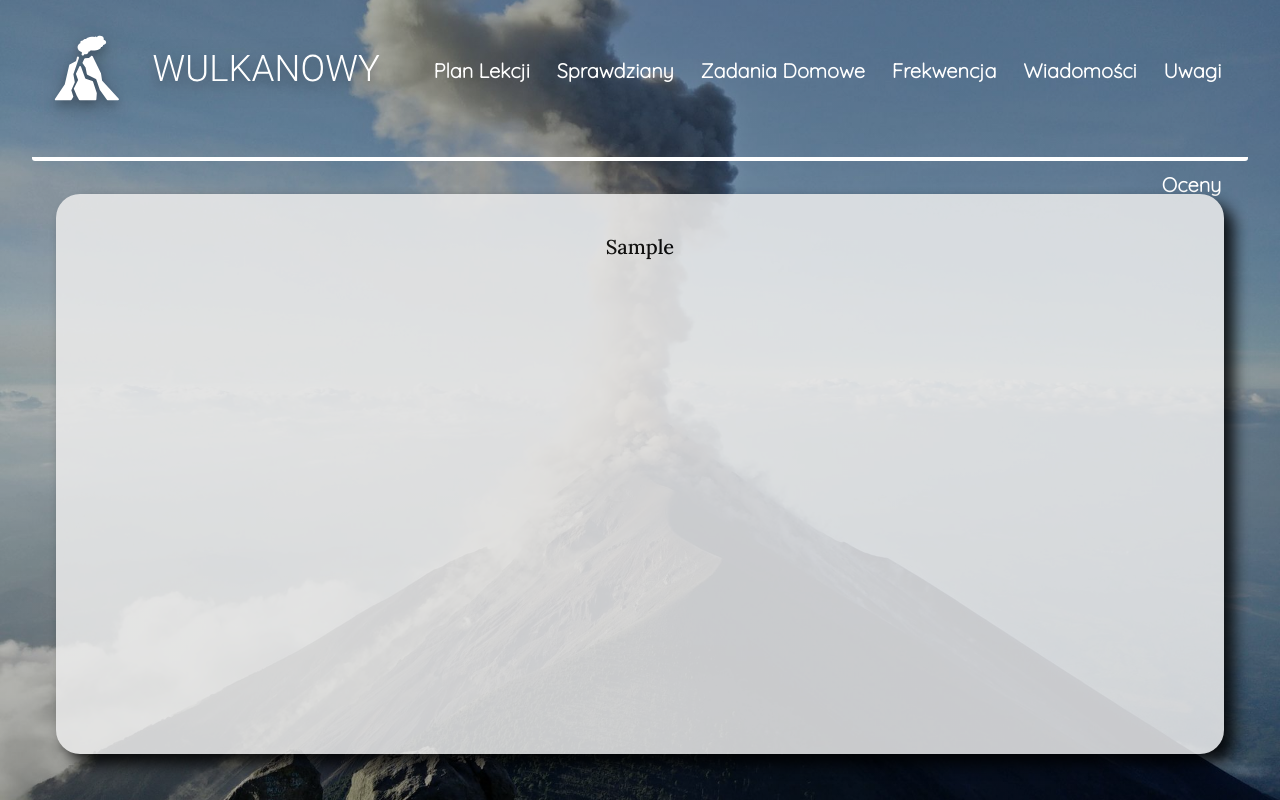
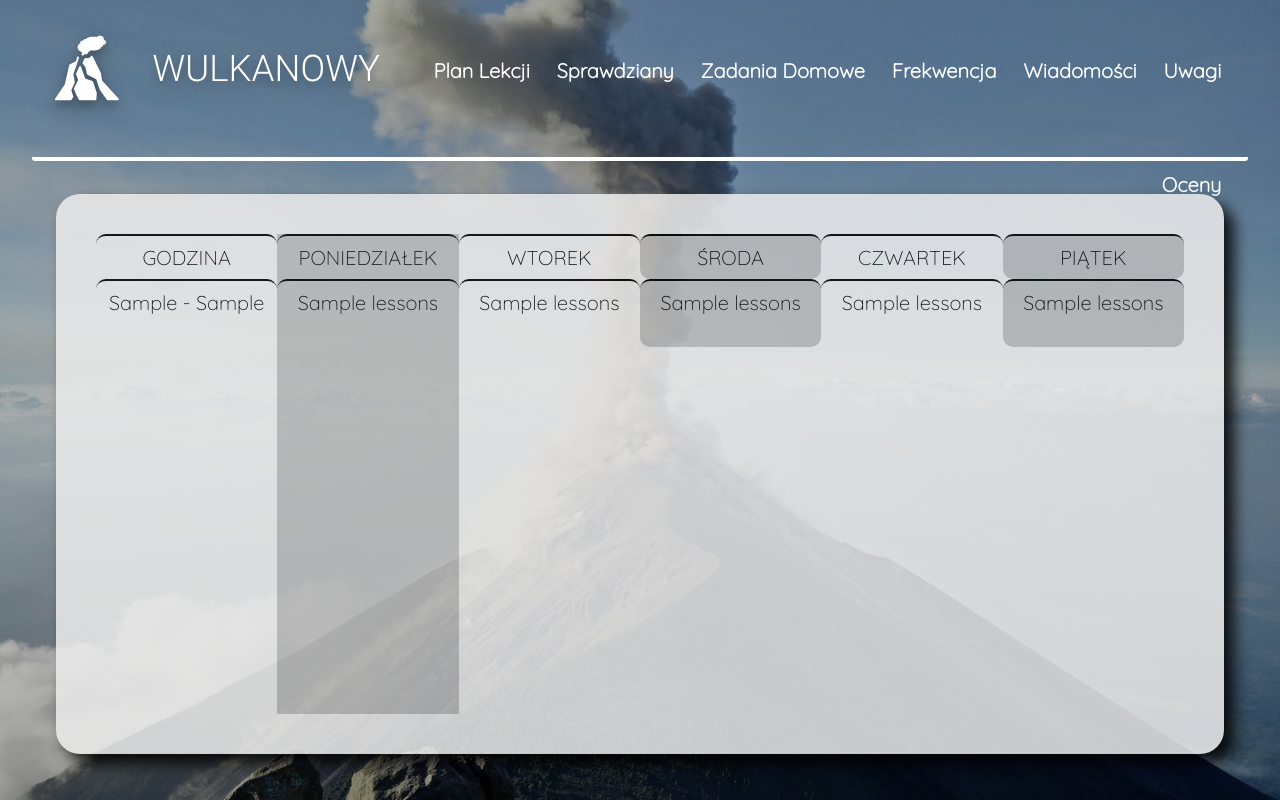
Before and after one commit to Zaptyp/wulkanowy-web, a Django app: template mypage/templates/plan.html in a window 1280 px wide. Run offline with Django 3.2, Linux system fonts and the light colour scheme; the template is opened without the code that fills it: most values are stand-ins (such as "Sample title", 1, 10 or a date in 2020).

Commit message:
Simple timetable display

```diff
--- a/mypage/Wulkanowy/templatetags/custom_filters_tags.py
+++ b/mypage/Wulkanowy/templatetags/custom_filters_tags.py
@@ -24,7 +24,7 @@ def set_color(grade, value):
     elif value == '3' or value == '3-' or value == '3+':
         return mark_safe(f"<div class='grade' style='background-color: #ffb940;'>{grade}</div>")
     elif value == '2' or value == '2-' or value == '2+':
-        return mark_safe(f"<div class='grade' style='background-color: #ff774d;'>{grade }</div>")
+        return mark_safe(f"<div class='grade' style='background-color: #ff774d;'>{grade}</div>")
     elif value == '1' or value == '1+':
         return mark_safe(f"<div class='grade' style='background-color: #d43f3f;'>{grade}</div>")
     else:
--- a/mypage/files/start.css
+++ b/mypage/files/start.css
@@ -80,14 +80,6 @@ li{
     list-style-type: none;
 }
 
-li > ul > li{
-    display: none;
-}
-
-li:active > ul > li{
-    display: block;
-}
-
 #grades{
     float: left;
 }
@@ -134,3 +126,29 @@ li:active > ul > li{
     content: '';
     width: 80%;
 }
+
+.item{
+    border-top: 2px solid black;
+    width: 90%;
+    padding: 5%;
+    border-radius: 10px;
+}
+
+.header{
+    border-top: 2px solid black;
+    border-radius: 10px;
+    width: 90%;
+    padding: 5%;
+    font-family: 'Open Sans Condensed', sans-serif;
+    font-family: 'Quicksand', sans-serif;
+}
+
+.column{
+    display: absolute;
+    height: 100%;
+    width: 16.66666666666667%;
+    float: left;
+    font-family: 'Open Sans Condensed', sans-serif;
+    font-family: 'Quicksand', sans-serif;
+    color: black;
+}
--- a/mypage/files/start.js
+++ b/mypage/files/start.js
@@ -0,0 +1,10 @@
+function grade_action(id) {
+    var x = document.getElementById(id);
+    var element = x.getElementsByTagName('li')[0];
+    if(element.style.display == 'none'){
+        element.style.display = 'block';
+    }
+    else if(element.style.display == 'block'){
+        element.style.display = 'none';
+    }
+}
--- a/mypage/templates/oceny.html
+++ b/mypage/templates/oceny.html
@@ -32,9 +32,9 @@
     <div class="content">
       {% for l in lesson %}
           <div class="lesson">
-            <li>{{ l }}
+            <li id='id-{{l}}' onclick='grade_action(this.id)'>{{ l }}
               <ul>
-                <li>
+                <li style='display: none;'>
                   {% for i in gc %}
                     {% if i == l %}
                       <div id='grades_content'>
--- a/mypage/templates/plan.html
+++ b/mypage/templates/plan.html
@@ -29,7 +29,42 @@
       </h1>
      </div>
     <div class="content">
-      {{ json_data }}
+      <div class='column'>
+        <div class='header'>GODZINA</div>
+          {% for hours in hour.items %}
+            <div class='item' style='height: 10%;'>{{ hours.1.0 }} - {{ hours.1.1 }}</div>
+          {% endfor %}
+        </div>
+        <div class='column' style='background-color: #bcbcbc;'>
+          <div class='header'>PONIEDZIAŁEK</div>
+          {% for lessons in monday %}
+            <div class='item' style='background-color: #bcbcbc; height: 10%;'>{{ lessons }}</div>
+          {% endfor %}
+        </div>
+        <div class='column'>
+          <div class='header'>WTOREK</div>
+          {% for lessons in tuesday %}
+            <div class='item' style='height: 10%;'>{{ lessons }}</div>
+          {% endfor %}
+        </div>
+        <div class='column'>
+          <div class='header' style='background-color: #bcbcbc;'>ŚRODA</div>
+          {% for lessons in wednesday %}
+            <div class='item' style='background-color: #bcbcbc; height: 10%;'>{{ lessons }}</div>
+          {% endfor %}
+        </div>
+        <div class='column'>
+          <div class='header'>CZWARTEK</div>
+          {% for lessons in thrusday %}
+            <div class='item' style='height: 10%;'>{{ lessons }}</div>
+          {% endfor %}
+        </div>
+        <div class='column'>
+          <div class='header' style='background-color: #bcbcbc;'>PIĄTEK</div>
+          {% for lessons in friday %}
+            <div class='item' style='background-color: #bcbcbc; height: 10%;'>{{ lessons }}</div>
+          {% endfor %}
+        </div>
     </div>
     </div>
 </body>
```
Also changed, not shown: mypage/Wulkanowy/API/timetable.py (+9 -35 lines), mypage/Wulkanowy/views.py (+17 -2 lines).
